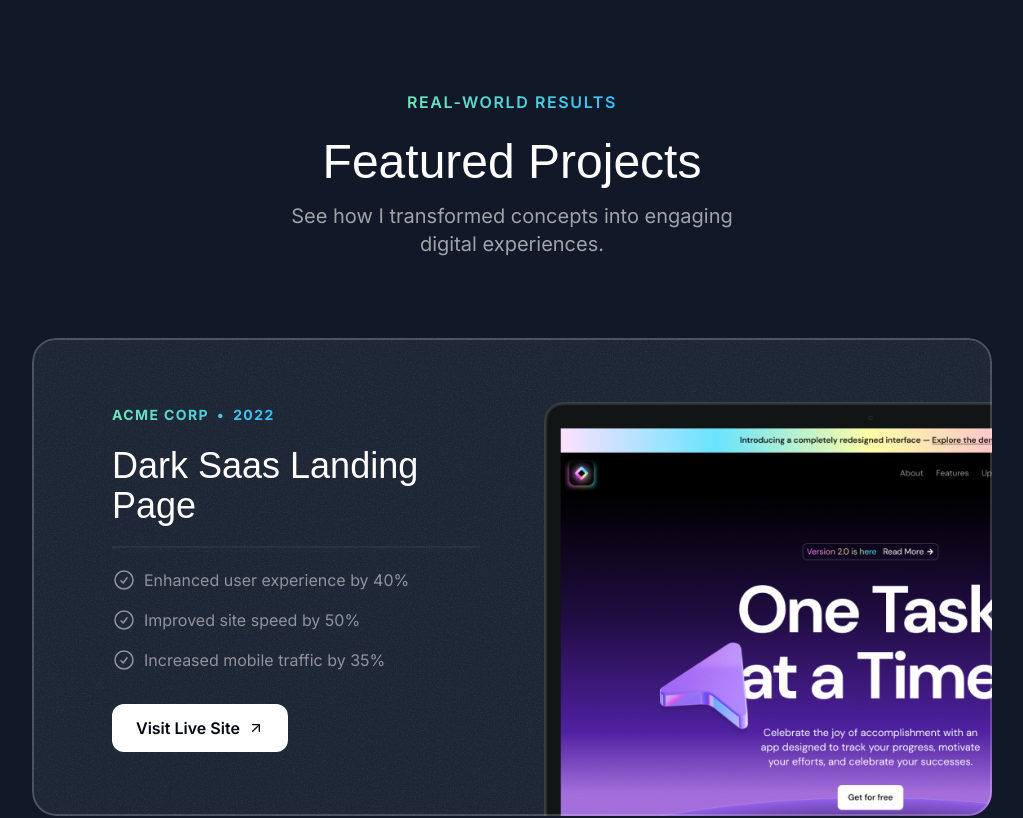
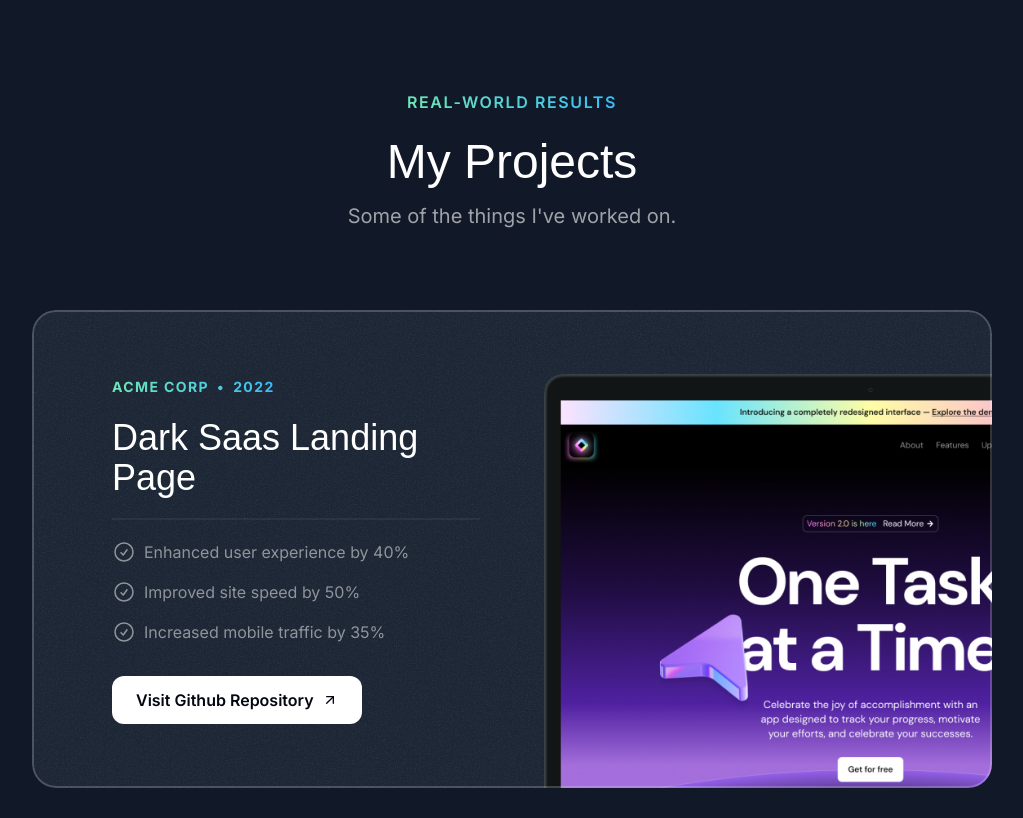
Before and after one commit to saaranganand/website, a Next.js app: page / in a window 1280 px wide. Shown: the part 880-1698 px from the top of the page, without its empty margins (128-1151 px from the left). Built offline with nearby package versions, Linux system fonts and the light colour scheme; a web font is replaced by a local one.

Commit message:
connect button fix

```diff
--- a/src/sections/Hero.tsx
+++ b/src/sections/Hero.tsx
@@ -135,7 +135,7 @@ export const HeroSection = () => {
             <span className="font-semibold">Explore My Work</span>
             <ArrowDown className="size-4" />
           </a>
-          <a href="mailto:saaranganand2013@gmail.com" className="inline-flex items-center gap-2 border border-white bg-white text-gray-900 h-12 px-6 rounded-xl">
+          <a href="mailto:saaranganand2013@gmail.com" className="inline-flex items-center gap-2 border border-white bg-white text-gray-900 h-12 px-6 rounded-xl hover:bg-white/70 transition duration-300">
             <span>👋</span>
             <span className="font-semibold">Let's Connect</span>
           </a>
--- a/src/sections/Projects.tsx
+++ b/src/sections/Projects.tsx
@@ -54,8 +54,8 @@ export const ProjectsSection = () => {
       <div className="container">
         <SectionHeader
           eyebrow="Real-World Results"
-          title="Featured Projects"
-          description="See how I transformed concepts into engaging digital experiences."
+          title="My Projects"
+          description="Some of the things I've worked on."
         />
 
         <div className="mt-10 md:mt-20 flex flex-col gap-20">
@@ -92,7 +92,7 @@ export const ProjectsSection = () => {
 
                   <a href="project.link">
                     <button className="bg-white text-gray-950 h-12 w-full md:w-auto px-6 rounded-xl font-semibold inline-flex items-center justify-center gap-2 mt-8">
-                      <span>Visit Live Site</span>
+                      <span>Visit Github Repository</span>
                       <ArrowUpRightIcon className="size-4" />
                     </button>
                   </a>
```
